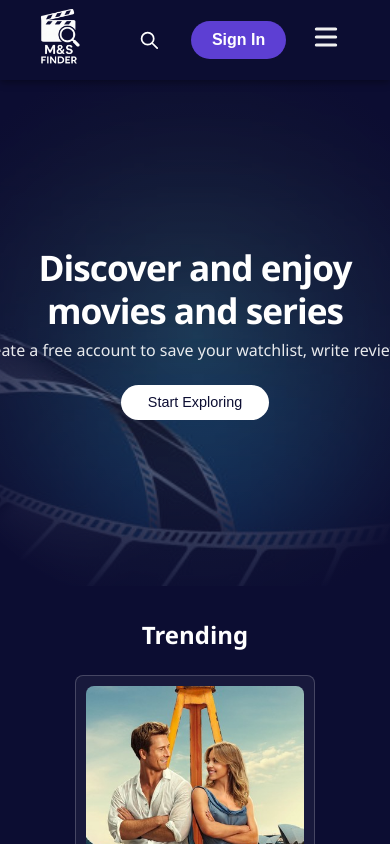
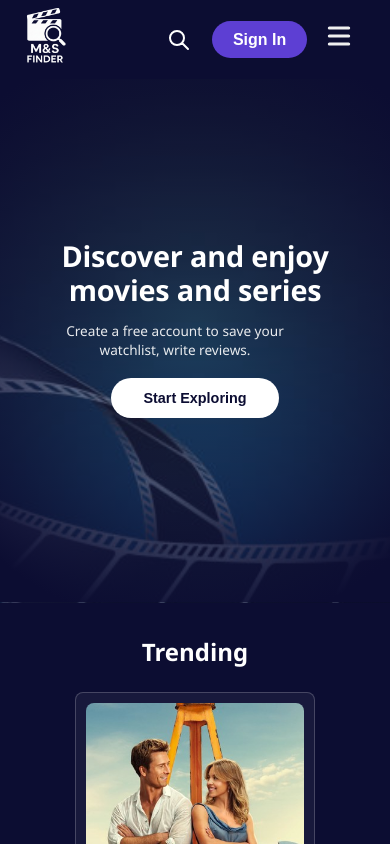
Before and after one commit to Nikolina-B/M-S_Finder, a Next.js app in the folder MS_Finder/: page / in a window 390 px wide. Built offline with nearby package versions, Linux system fonts and the light colour scheme.

Commit message:
Popravila dizajn homepage i responzivnost

```diff
--- a/MS_Finder/app/components/Footer.module.css
+++ b/MS_Finder/app/components/Footer.module.css
@@ -1,8 +1,26 @@
-.footerContainer {
-  background-color: #1A1C4E; /* Najtamnija nijansa plave s dna slike */
+html, body {
+  margin: 0;
+  padding: 0;
+  height: 100%;
+  box-sizing: border-box;
+}
+
+body {
+  display: flex;
+  flex-direction: column;
+  background-color: #1A1C4E;
+}
+
+
+
+ .footerContainer {
+  background-color: #1A1C4E;
   color: white;
   padding: 60px 10% 20px 10%;
   font-family: sans-serif;
+  width: 100%;
+  flex-shrink: 0;
+  box-sizing: border-box;
 }
 
 .topSection {
@@ -91,6 +109,7 @@
   opacity: 0.7;
 }
 
+
 /* Prilagodba za mobitele */
 @media (max-width: 768px) {
   .topSection {
--- a/MS_Finder/app/components/Footer.tsx
+++ b/MS_Finder/app/components/Footer.tsx
@@ -23,8 +23,8 @@ const Footer = () => {
         <div className={styles.linksColumn}>
           <h3>Quick Links</h3>
           <ul>
-            <li><a href="/about">About Us</a></li>
-            <li><a href="/contact">Contact Us</a></li>
+            <li><a href="/support">About Us</a></li>
+            <li><a href="/support">Contact Us</a></li>
             <li><a href="/community">Community</a></li>
           </ul>
         </div>
--- a/MS_Finder/app/components/Hero.module.css
+++ b/MS_Finder/app/components/Hero.module.css
@@ -88,11 +88,13 @@
     padding: 0.6rem 1.5rem;
   }
 } */
+ .hero * {
+  margin-top: 0;
+}
 .hero {
   position: relative;
   width: 100%;
-  height: 80vh;
-
+  min-height: calc(100vh - 80px);
   padding-top: 0;
   /* Gradijent koji simulira dubinu sa slike + tvoja pozadinska slika */
   background: radial-gradient(
@@ -102,7 +104,8 @@
     ),
     url('/slika.jpg');
   background-size: cover;
-  background-position: center top;
+  background-position: center;
+  background-attachment: scroll;
   display: flex;
   align-items: center;
   justify-content: flex-start;
@@ -118,12 +121,12 @@
 }
 
 .content h1 {
-  font-size: 5rem; /* Veći font za glavni naslov */
+  font-size: clamp(2.2rem, 5vw, 4.5rem);
   font-weight: 700;
   margin-bottom: 0.5rem;
   letter-spacing: -1px;
   color: white;
-  white-space: nowrap;
+
 }
 
 .content p {
@@ -163,54 +166,109 @@
   }
 }
 @media (max-width: 1024px) {
-  .content h1 {
-    font-size: 3rem; /* Smanjujemo naslov */
-    white-space: normal; /* Dozvoljavamo da se naslov lomi u dva reda */
+  .hero {
+    justify-content: center;
+  }
+  .content {
+    padding: 0 40px;
+    align-items: center; /* Sve unutar contenta ide u sredinu */
+  }
+  /* .content h1 {
+    font-size: 3rem;
+    white-space: normal;
     text-align: center;
+  } */
+
+  /* .content p {
+    font-size: 1.2rem;
+    text-align: center;
+    margin: 0 auto 2.5rem auto;
+  } */
+   .content p {
+    margin-left: auto;
+    margin-right: auto;
   }
 
-  .content p {
-    font-size: 1.2rem;
-    text-align: center;
-    margin: 0 auto 2.5rem auto; /* Centrira paragraf */
-  }
 
-  .hero {
-    padding-left: 0; /* Uklanjamo lijevi padding da centriranje bude točno */
-    justify-content: center;
-  }
 
-  .content {
-    align-items: center; /* Sve unutar contenta ide u sredinu */
-  }
 
 }
 
 @media (max-width: 768px) {
   .hero {
-    height: 60vh; /* Smanjena visina sekcije */
-    padding-left: 0;
+    min-height: 65vh;
     justify-content: center;
   }
 
   .content {
+    padding: 0 20px;
     text-align: center;
-    align-items: center;
   }
 
   .content h1 {
-    font-size: 2.2rem; /* Još manje za mobitel */
-    white-space: normal;
-    line-height: 1.2;
+    font-size: 1.75rem;     /* MANJI I ČITLJIV */
+    line-height: 1.3;
+    max-width: 320px;       /* PRISILNO LOMLJENJE */
+    margin: 0 auto 0.8rem auto;
+    letter-spacing: -0.2px;
   }
 
   .content p {
-    font-size: 1rem; /* Smanjen opis */
-    margin-bottom: 1.5rem;
+    font-size: 0.95rem;
+    line-height: 1.5;
+    max-width: 300px;
+    margin: 0 auto 1.4rem auto;
+    color: rgba(255, 255, 255, 0.85);
+    white-space: normal;
   }
 
   .content button {
-    padding: 0.6rem 1.7rem; /* Smanjen gumb */
-    font-size: 0.9rem; /* Manji tekst na gumbu */
+    font-size: 0.85rem;
+    padding: 0.55rem 1.4rem;
+    border-radius: 999px;
   }
 }
+@media (max-width: 400px) {
+  .hero {
+    height: auto;
+    padding: 3rem 1rem;
+  }
+
+  .content {
+    display: flex;
+    flex-direction: column;
+    align-items: center;
+    text-align: center;
+  }
+
+  .content h1 {
+    font-size: 1.8rem;
+    line-height: 1.2;
+    margin-bottom: 0.8rem;
+    max-width: 90%;
+
+  }
+
+
+   .content p {
+    font-size: 0.85rem;
+    line-height: 1.4;
+    max-width: 85%;
+    margin: 0 auto 1.2rem auto;
+    color: rgba(255, 255, 255, 0.9);
+     transform: translateX(-20px);
+     padding-left: 10px;
+    padding-right: 10px;
+
+   }
+  .content button {
+    font-size: 0.9rem;
+    font-weight: 600;
+    padding: 0.75rem 2rem;
+    width: auto;
+    max-width: 250px;
+    border-radius: 50px;
+    display: inline-block;
+    margin: 0 auto;
+  }
+}
--- a/MS_Finder/app/components/Navbar.module.css
+++ b/MS_Finder/app/components/Navbar.module.css
@@ -3,7 +3,7 @@
   display: flex;
   align-items: center;
   justify-content: space-between;
-  padding: 0 2 rem;
+  /* padding: 0 40px; */
   height: 80px;
   background-color: #0C0D32;;
   color: #f0f0f0;
@@ -11,7 +11,6 @@
   top: 0;
   width: 100%;
   z-index: 1000;
-  box-shadow: 0 2px 8px rgba(0, 0, 0, 0.4);
   font-family: 'Segoe UI', Tahoma, Geneva, Verdana, sans-serif;
 }
 
@@ -37,17 +36,22 @@
 }
 
 
-.left { flex: 1;margin-left: 1.5rem; }
+.left {
+  flex: 1;
+  display: flex;
+  justify-content: flex-start;
+  margin-left: 10px;
+ }
 .logo { font-size: 2rem; font-weight: bold; color: #ffffff; text-decoration: none; }
 
 
 .center {
   display: flex;
-  gap: 3rem;
+  gap: 30px;
   list-style: none;
   margin: 0;
   padding: 0;
-  flex: 2;
+  flex: 1;
   justify-content: center;
   align-items: center;
 }
@@ -55,6 +59,7 @@
 .center li {
   display: flex;
   align-items: center;
+
 }
 
 .center > li > a {
@@ -62,6 +67,7 @@
   text-decoration: none;
   font-weight: 500;
   transition: color 0.2s;
+
 }
 
 
@@ -83,24 +89,16 @@
 
 
 
-
-
-
-
-
-
 .right {
   display: flex;
-  gap: 1.5rem;
+  gap: 1rem;
   flex: 1;
   justify-content: flex-end;
   align-items: center;
-  margin-right: 3rem;
+  margin-right: 20px;
+  margin-left: 70px;
 }
-.authButtons {
-  display: flex;
-  gap: 1rem; /* Razmak između Sign In i Sign Up gumba */
-}
+
 .right button {
   padding: 0.6rem 1.3rem;
   border-radius: 25px;
@@ -113,12 +111,6 @@
 .signInBtn {
   background: #5D3FD3;
   color: #ffffff;
-  border: none;
-}
-
-.signUpBtn {
-  background-color: #ffffff;
-  color: #0C0D32;
   border: none;
 }
 
@@ -276,13 +268,13 @@
 }
 
 .center li a:hover:not(.active) {
-  background-color: rgba(93, 70, 226, 0.15);
+  background-color: #5D3FD3;
   color: #ffffff;
   transform: translateY(-2px); /* Lagani pomak prema gore */
 }
 /* Za Sign In dugme na desnoj strani */
 .signInBtn.activePage {
-  background-color: #4a32a8 !important; /* Nešto tamnija nijansa da se vidi da je "pritisnuto" */
+  background-color: #5D3FD3!important; /* Nešto tamnija nijansa da se vidi da je "pritisnuto" */
   box-shadow: inset 0 2px 4px rgba(0,0,0,0.3);
   transform: scale(0.98);
 }
@@ -301,31 +293,66 @@
   left: 20px;
   font-size: 2rem;
   cursor: pointer;
+  color: #ffffff;
 }
 
 /* RESPONSIVE */
-@media (max-width: 1024px) {
-  .center {
-    display: none;
+@media (max-width: 1024px) and (min-width: 791px) {
+  .navbar {
+    padding: 0 10px; /* Minimalni padding sa strana */
   }
 
-  .hamburger {
-    display: block;
+  /* Smanjujemo logo maksimalno za ovu rezoluciju */
+  .left {
+    margin-left: 5px;
   }
+
+  .logoStyle {
+    width: 40px !important; /* Smanjeno sa 70px */
+    height: 40px !important;
+  }
+
+  /* Linkovi u sredini */
+  .center {
+    gap: 10px; /* Minimalni razmak */
+  }
+
+  .center li a {
+    padding: 0.4rem 0.6rem;
+    font-size: 0.85rem; /* Smanjen font za bolju čitljivost na uskom prostoru */
+  }
+
+  /* Desni dio - Search i Sign In */
+  .right {
+    margin-left: 5px;
+    margin-right: 20px;
+    gap: 8px;
+  }
+
+  .signInBtn {
+    padding: 0.4rem 0.7rem !important;
+    font-size: 0.8rem !important;
+    white-space: nowrap !important; /* KLJUČNO: sprječava lomljenje gumba */
+    min-width: max-content;
+  }
+
+
 }
 
 
 /* Mobiteli - Prikaz jedne i pol kartice (da se vidi da ima još) */
-@media (max-width: 650px) {
-  .card {
-    flex: 0 0 calc(85% - 10px); /* 85% širine, tako da se vidi rub sljedeće kartice */
+@media (max-width: 790px) {
+  .center {
+    display: none; /* Sakriva horizontalni meni */
   }
 
-  .section h2 {
-    font-size: 1.6rem;
+  .hamburger {
+    display: block; /* Prikazuje ikonu menija */
+    margin-right: 15px;
   }
 
-  .scrollBtn {
-    display: none; /* Na mobitelu ljudi koriste prst za swipe */
+  /* Na mobitelu možemo sakriti search bar da ne smeta logu i hamburgeru */
+  .quickSearch {
+    display: none;
   }
 }
--- a/MS_Finder/app/components/QuickSearch.module.css
+++ b/MS_Finder/app/components/QuickSearch.module.css
@@ -68,8 +68,43 @@
         font-size: 1.5rem;    /* Povećavamo ikonu da bude uočljiva */
         pointer-events: all;  /* Dopusti klik na ikonu na mobitelu */
     }
+    .quickSearch .expanded {
+        width: 200px; /* Širi se i omogućuje unos */
+        background-color: white;
+        padding-left: 10px;
+        border-radius: 25px;
+        overflow: hidden;
+        box-shadow: 0 2px 4px rgba(0, 0, 0, 0.05);
+    }
+    .quickSearch .expanded .icon {
+        position: absolute;
+        right: 12px;
+        font-size: 1rem;
+        color: #6b6b80;
+        pointer-events: none;
+        }
     .icon:hover{
         transform: scale(1.1);
+    }
+
+    .quickSearch:not(.expanded) .searchInput {
+        width: 0;
+        padding: 0;
+        opacity: 0;
+        pointer-events: none;
+    }
+
+
+    .quickSearch:not(.expanded) .icon {
+        position: static;
+        color: white;
+        font-size: 1.5rem;
+    }
+    .quickSearch.expanded .searchInput {
+        width: 100%;
+        opacity: 1;
+        pointer-events: auto;
+        color: #1a1f36;
     }
 }
 
--- a/MS_Finder/app/globals.css
+++ b/MS_Finder/app/globals.css
@@ -1,33 +1,14 @@
 
-
+/*
 html, body {
   margin: 0;
   padding: 0;
   width: 100%;
 
-  font-family: 'Segoe UI', Tahoma, Geneva, Verdana, sans-serif;
+
   background-color: #f5f5f5;
   color: #333;
-}
-
-#__next {
-  width: 100%;
-  min-height: 100vh;
-}
-
-h1 {
-  text-align: center;
-  color: #1a1a1a;
-}
-
-ul {
-  padding-left: 1.5rem;
-}
-
-li {
-  margin: 0.5rem 0;
-}
-
+} */
 * {
   margin: 0;
   padding: 0;
@@ -40,6 +21,24 @@ html, body {
   margin: 0;
   padding: 0;
   overflow-x: hidden;
-
+ font-family: 'Segoe UI', Tahoma, Geneva, Verdana, sans-serif;
   background-color:#0C0D32;
 }
+#__next {
+  width: 100%;
+  min-height: 100vh;
+}
+
+
+
+ul {
+  padding-left: 1.5rem;
+}
+
+li {
+  margin: 0.5rem 0;
+}
+
+.main-content {
+  margin-top: -25px; /* VISINA NAVBARA */
+}
```
Also changed, not shown: MS_Finder/app/components/Navbar.tsx (+10 -129 lines), MS_Finder/app/components/QuickSearch.tsx (+25 -3 lines).
